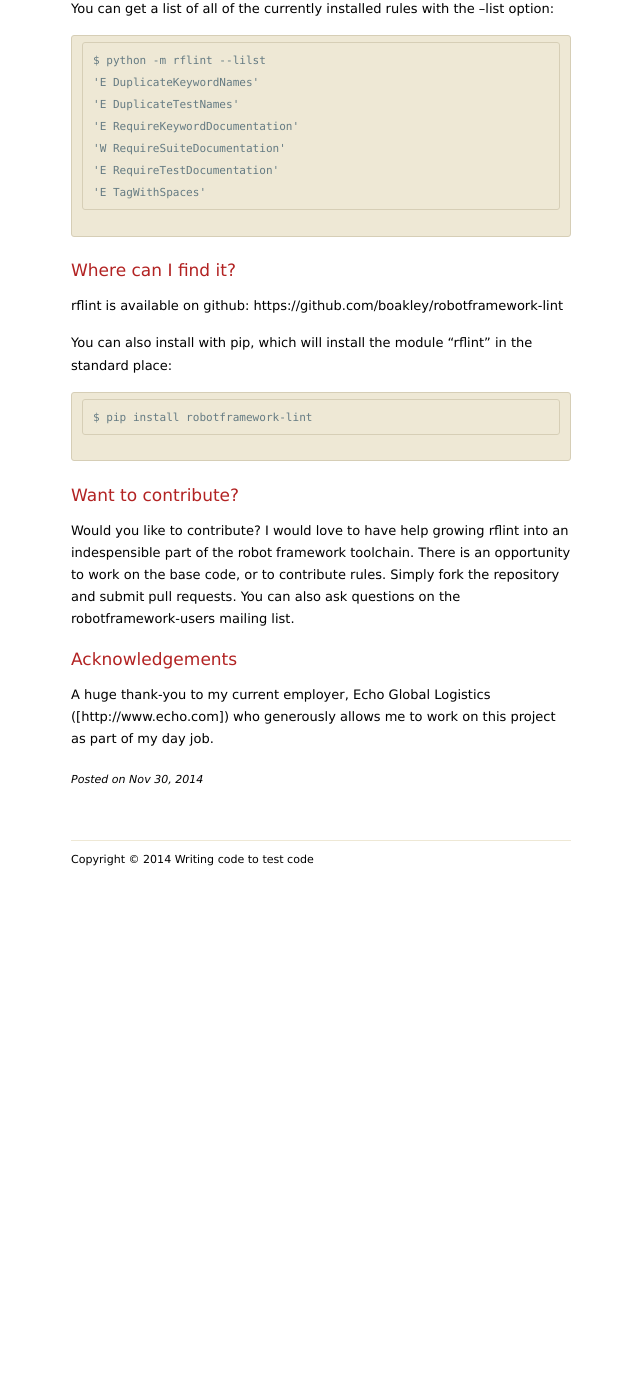
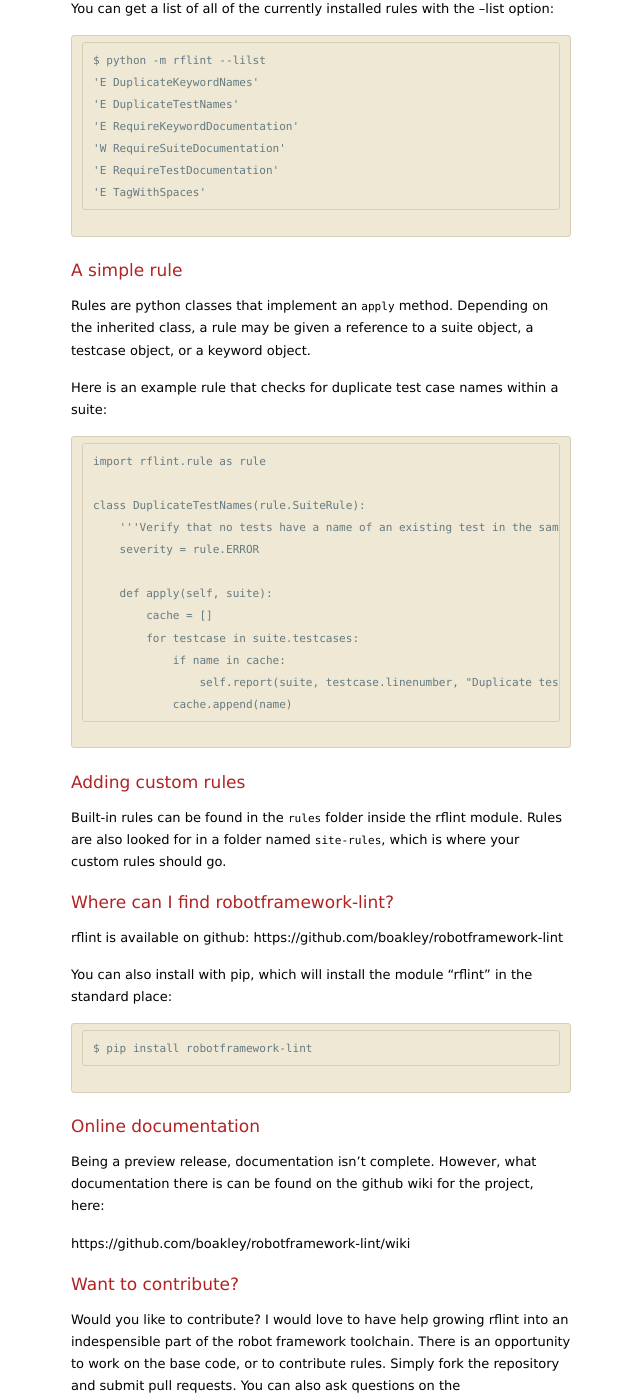
Before and after one commit to boakley/boakley.github.io, a Jekyll site: the page built from _posts/2014-11-30-robotframework-lint-preview.md, in a window 1280 px wide and 1400 px high, scrolled down 1515 px. Shown: the whole window, without its empty margins (319-959 px from the left). Built offline with Jekyll 4.4.1, drawn with Linux system fonts in a browser that asks for light colours; nearby versions of some CDN libraries; before the commit the page ends 2405 px from its top, so only the background shows below that.

Commit message:
added example rule

```diff
--- a/_posts/2014-11-30-robotframework-lint-preview.md
+++ b/_posts/2014-11-30-robotframework-lint-preview.md
@@ -73,8 +73,36 @@
     'E RequireTestDocumentation'
     'E TagWithSpaces'
 
+# A simple rule
 
-# Where can I find it?
+Rules are python classes that implement an `apply` method. Depending
+on the inherited class, a rule may be given a reference to a suite
+object, a testcase object, or a keyword object.
+
+Here is an example rule that checks for duplicate test case names
+within a suite:
+
+    import rflint.rule as rule
+
+    class DuplicateTestNames(rule.SuiteRule):
+        '''Verify that no tests have a name of an existing test in the same suite'''
+        severity = rule.ERROR
+
+        def apply(self, suite):
+            cache = []
+            for testcase in suite.testcases:
+                if name in cache:
+                    self.report(suite, testcase.linenumber, "Duplicate testcase name")
+                cache.append(name)
+
+# Adding custom rules
+
+Built-in rules can be found in the
+`rules` folder inside the rflint module. Rules are also looked for in
+a folder named `site-rules`, which is where your custom rules should
+go.
+
+# Where can I find robotframework-lint?
 
 rflint is available on github: https://github.com/boakley/robotframework-lint
 
@@ -82,6 +110,14 @@
 in the standard place:
 
     $ pip install robotframework-lint
+
+# Online documentation
+
+Being a preview release, documentation isn't complete. However, what
+documentation there is can be found on the github wiki for the
+project, here:
+
+https://github.com/boakley/robotframework-lint/wiki
 
 # Want to contribute?
 
```
